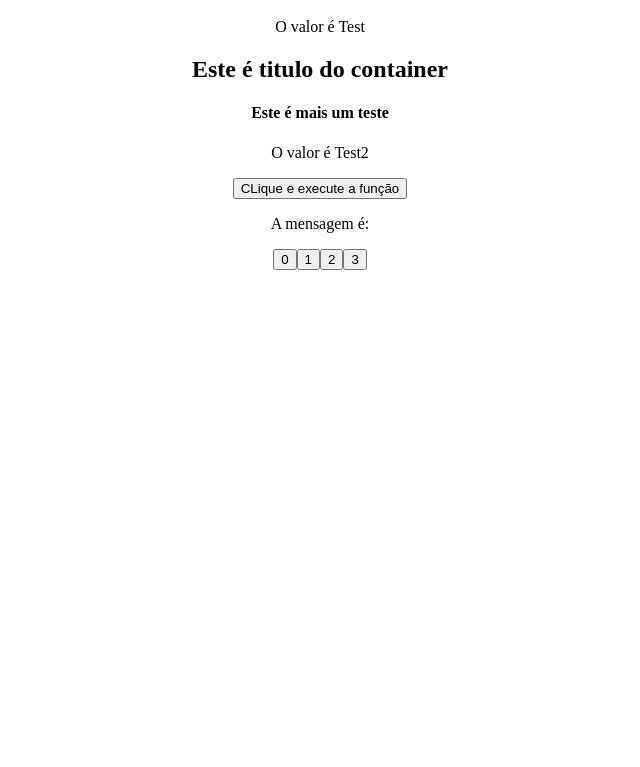
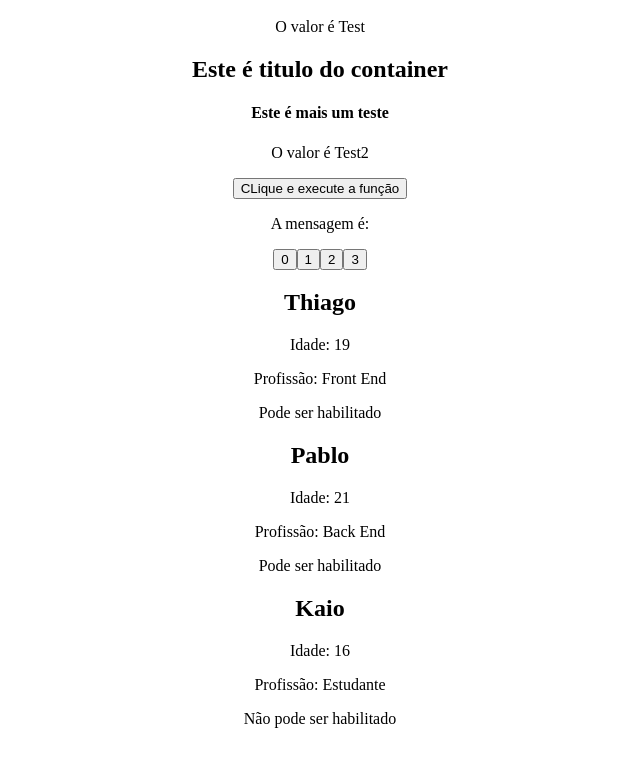
Before and after one commit to ThiagoSantos7/React1, a React (Vite) app in the folder 3_FUNDAMENTOS2/3_Fundamentos2/: page / in a window 1280 px wide. Shown: the part 2636-3403 px from the top of the page, without its empty margins (320-960 px from the left). Built offline with nearby package versions, Linux system fonts and the light colour scheme.

Commit message:
desafio final da seção

```diff
--- a/3_FUNDAMENTOS2/3_Fundamentos2/src/App.jsx
+++ b/3_FUNDAMENTOS2/3_Fundamentos2/src/App.jsx
@@ -13,7 +13,7 @@ import Container from "./components/Container";
 import ExecuteFunction from "./components/ExecuteFunction";
 import Message from "./components/Message";
 import ChangeMessageState from "./components/ChangeMessageState";
-import { use } from "react";
+import UserDetails from "./components/UserDetails";
 
 function App() {
   const [userName] = useState("Barbara");
@@ -33,6 +33,12 @@ function App() {
   function handleMessage(msg) {
     setMessage(msg);
   }
+
+  const users = [
+    { id: 1, name: "Thiago", age: 19, job: "Front End" },
+    { id: 2, name: "Pablo", age: 21, job: "Back End" },
+    { id: 3, name: "Kaio", age: 16, job: "Estudante" },
+  ];
 
   return (
     <div className="App">
@@ -79,6 +85,15 @@ function App() {
       {/* State lift */}
       <Message msg={message} />
       <ChangeMessageState handleMessage={handleMessage} />
+      {/* Desafio */}
+      {users.map((user) => (
+        <UserDetails
+          key={user.id}
+          name={user.name}
+          age={user.age}
+          job={user.job}
+        />
+      ))}
     </div>
   );
 }
--- /dev/null
+++ b/3_FUNDAMENTOS2/3_Fundamentos2/src/components/UserDetails.jsx
@@ -0,0 +1,12 @@
+const UserDetails = ({ name, age, job }) => {
+  return (
+    <div>
+      <h2>{name}</h2>
+      <p>Idade: {age}</p>
+      <p>Profissão: {job}</p>
+      {age >= 18 ? <p>Pode ser habilitado</p> : <p>Não pode ser habilitado</p>}
+    </div>
+  );
+};
+
+export default UserDetails;
```
